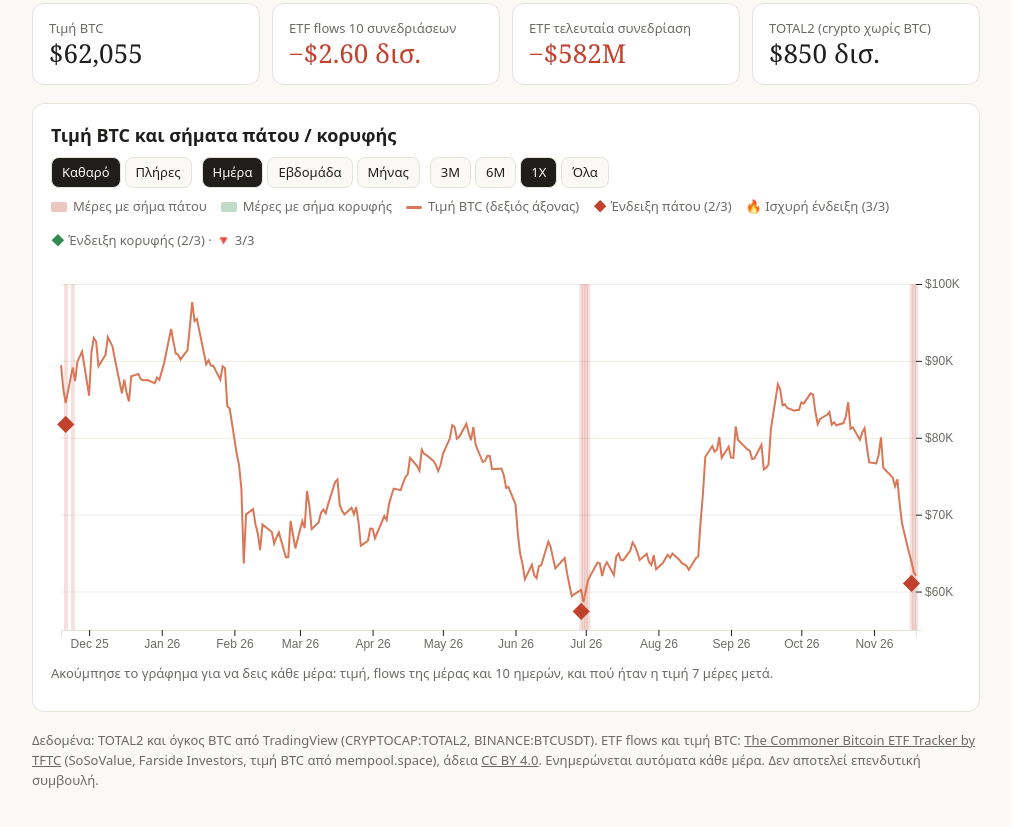
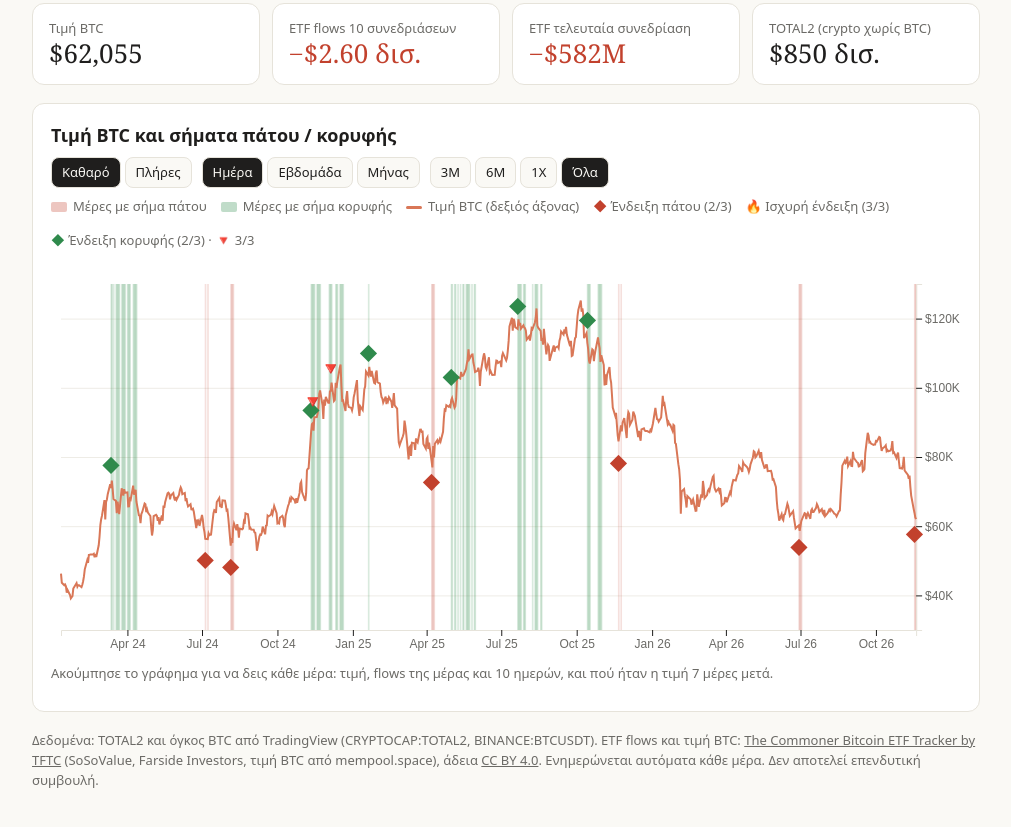
Before and after one commit to tavanios/btc-etf-waves, a plain HTML site: page index.html in a window 1280 px wide. Shown: the part 673-1500 px from the top of the page, without its empty margins (134-1145 px from the left). Drawn offline with nearby package versions, Linux system fonts and the light colour scheme.

Commit message:
Open chart on full history by default

```diff
--- a/index.html
+++ b/index.html
@@ -117,8 +117,8 @@
       <div class="range" id="range">
         <button type="button" data-range="90">3Μ</button>
         <button type="button" data-range="180">6Μ</button>
-        <button type="button" data-range="365" class="on">1Χ</button>
-        <button type="button" data-range="0">Όλα</button>
+        <button type="button" data-range="365">1Χ</button>
+        <button type="button" data-range="0" class="on">Όλα</button>
       </div>
       </div>
     </div>
@@ -245,7 +245,7 @@
   if (lw && lw.active) set('now', `${lw.wave}ο κύμα κάτω από −$2 δισ. (από ${d3.utcFormat('%d/%m')(new Date(lw.start + 'T00:00:00Z'))})`, lw.wave >= 2 ? 'up' : 'down');
   else set('now', 'τα flows 10 ημερών είναι πάνω από −$2 δισ., κανένα ενεργό κύμα');
 
-  let range = 365, tf = 'D', view = 'clean';
+  let range = 0, tf = 'D', view = 'clean';
   // weekly view: one point per week (Mon-start), last close; markers/signals of any day in the week
   const wkKey = (d) => { const t = new Date(d.t); t.setUTCDate(t.getUTCDate() - (t.getUTCDay() + 6) % 7); return t.toISOString().slice(0, 10); };
   const moKey = (d) => d.date.slice(0, 7);
```
